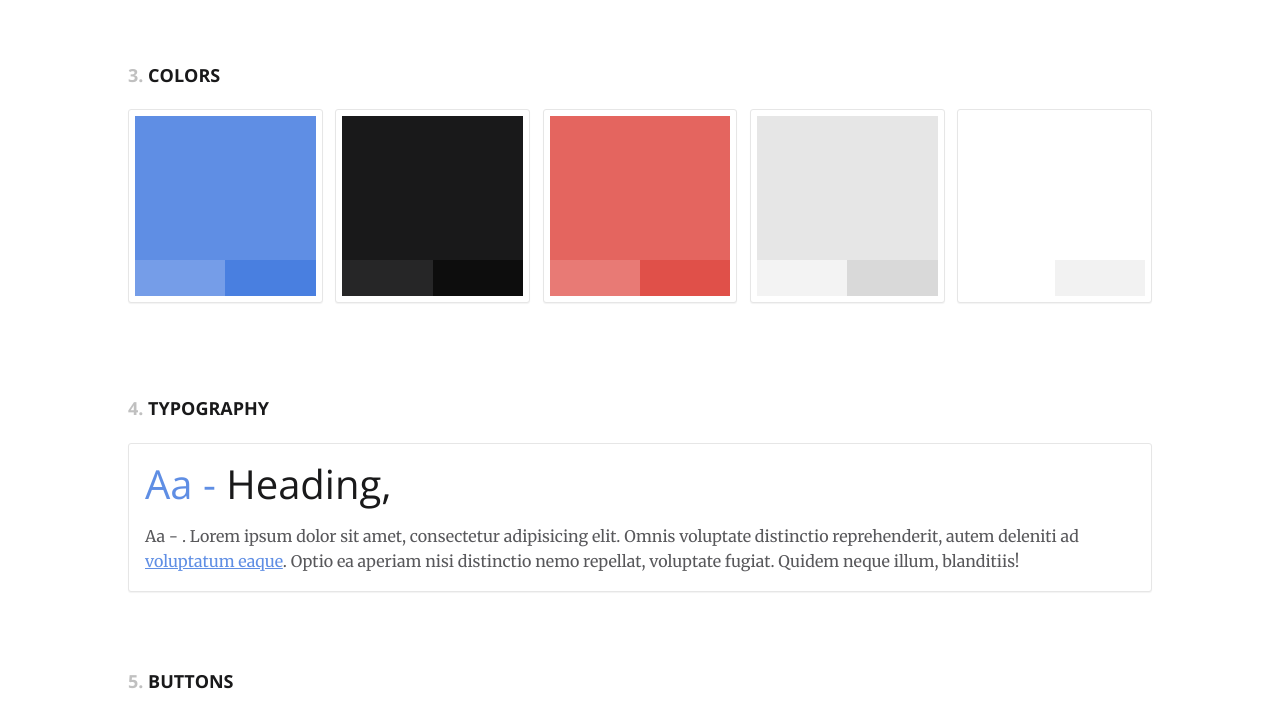
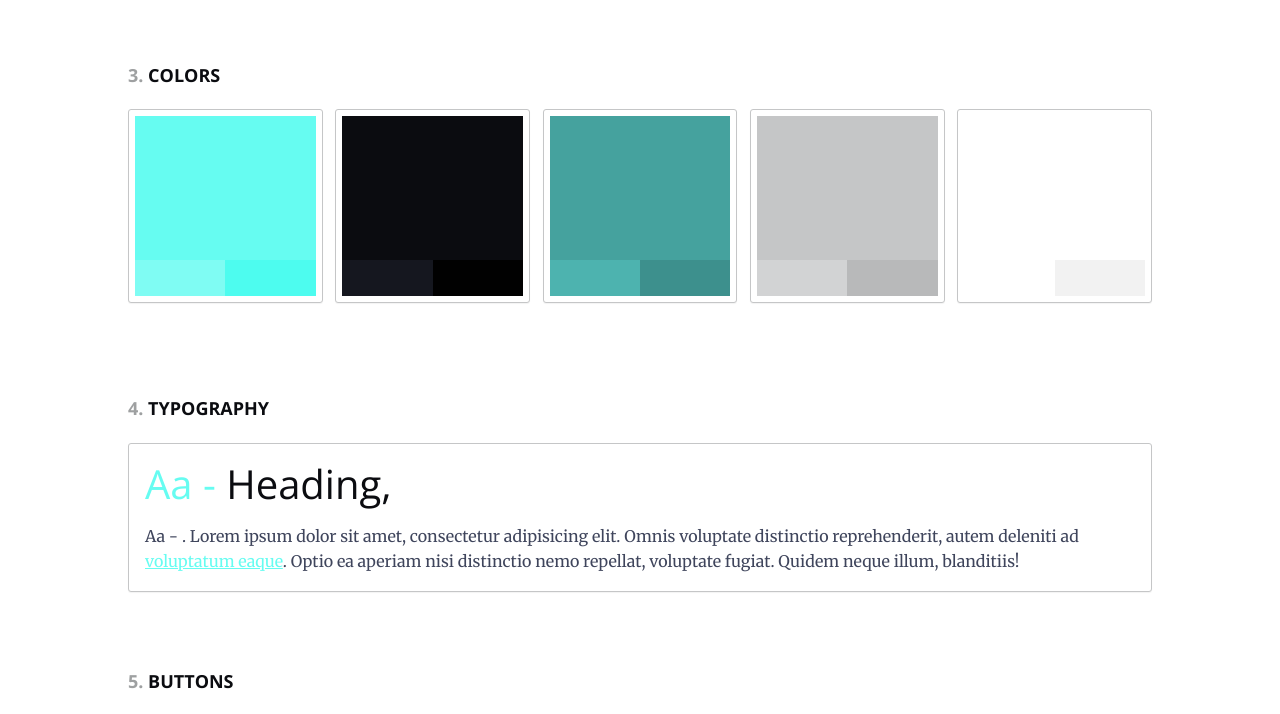
Before and after one commit to tayde-24/CSSZenProject, a website built with Parcel: page src/index.html in a window 1280 px wide. Shown: the part 1048-1762 px from the top of the page. Built offline with nearby package versions, Linux system fonts and the light colour scheme.

Commit message:
Add color pallets

```diff
--- a/src/scss/style-guide.scss
+++ b/src/scss/style-guide.scss
@@ -4,10 +4,10 @@
 
 // color palette - these colors will be the color swatches of the Colors section
 
-$color-1: #5f8ee4; // Cornflower Blue - Action color
-$color-2: #19191a; // Dark Blue
-$color-3: #e4655f; // Red
-$color-4: #e6e6e6; // light grey
+$color-1: #66fcf1; // Teal/Aqua
+$color-2: #0b0c10; // Black
+$color-3: #45a29e; // Dark teal
+$color-4: #c5c6c7; // light grey
 $color-5: #ffffff; // white
 
 // additional colors
```
